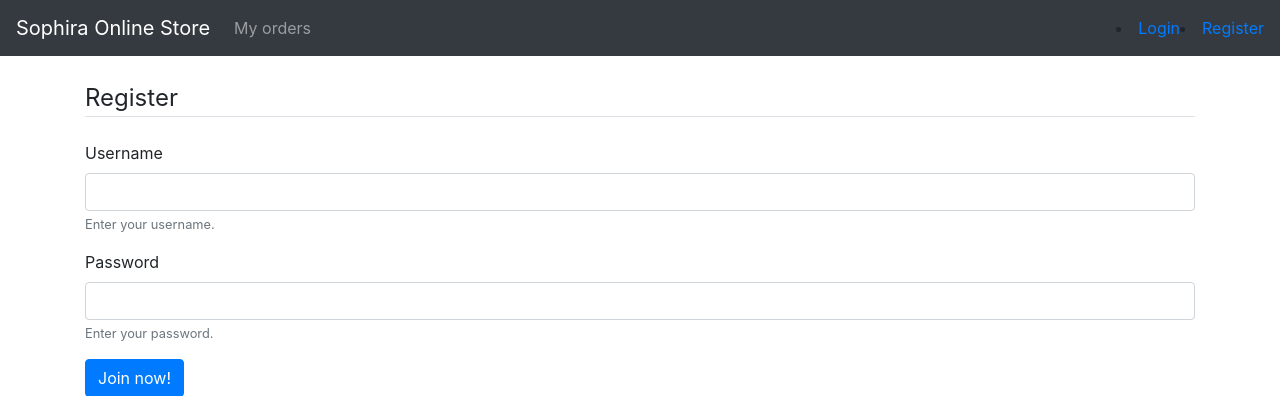
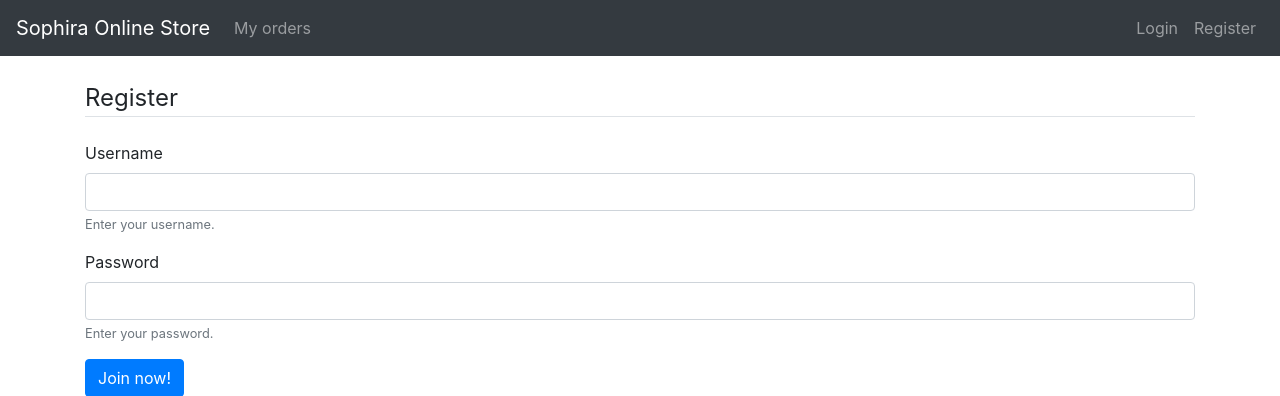
Before and after one commit to lacolegiala/online-store, a Flask app: page /auth/register in a window 1280 px wide. Shown: the top 396 px of the page. Run offline with Flask 2, Linux system fonts and the light colour scheme; some libraries are stand-ins or nearby versions.

Commit message:
Refine the navbar appearance

```diff
--- a/application/templates/layout.html
+++ b/application/templates/layout.html
@@ -27,18 +27,20 @@
             <a class="nav-link" href="{{ url_for('my_orders')}}">My orders</a>
           </li>
         </ul>
-        <div class="form-inline mt-2 mt-md-0">
+        <ul class="navbar-nav">
           {% if current_user.is_authenticated %}
-          <a href="{{ url_for('auth_logout') }}">Hello, {{ current_user.username }}! -- Logout</a>
+            <li class="nav-item">
+                <a class="nav-link" href="{{ url_for('auth_logout') }}">Hello, {{ current_user.username }}! -- Logout</a>
+            </li>
           {% else %}
-          <li class="nav-item">
-            <a href="{{ url_for('auth_login') }}">Login</a>
-          </li>
-          <li class="nav-item">
-            <a href="{{ url_for('auth_register')}}">Register</a>
-          </li>
+              <li class="nav-item">
+                <a class="nav-link" href="{{ url_for('auth_login') }}">Login</a>
+              </li>
+              <li class="nav-item">
+                <a class="nav-link" href="{{ url_for('auth_register')}}">Register</a>
+              </li>
           {% endif %}
-        </div>
+        </ul>
       </div>
     </nav>
 
```
